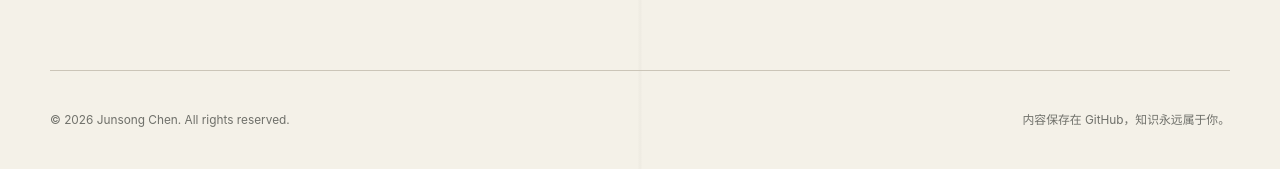
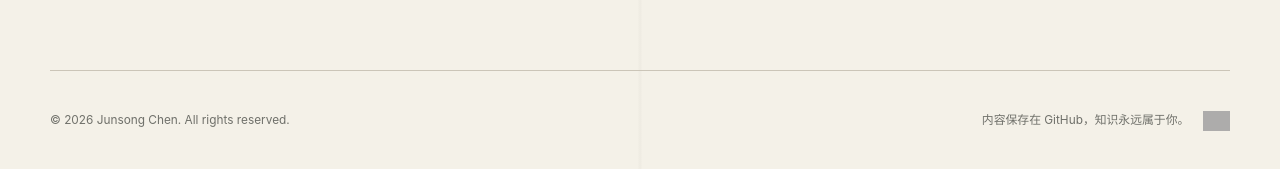
Before and after one commit to lawrence-cj/paper-recap, a plain HTML site: page index.html in a window 1280 px wide. Shown: the part 1404-1573 px from the top of the page. Drawn offline with nearby package versions, Linux system fonts and the light colour scheme; grey boxes are pictures that could not be loaded; a script that the page names is missing.

Commit message:
feat: add privacy-friendly visit counter

```diff
--- a/assets/styles.css
+++ b/assets/styles.css
@@ -123,7 +123,11 @@ kbd { padding: 0 6px; border: 1px solid var(--line); border-radius: 4px; color:
 .empty-state p { margin: 0 0 18px; color: var(--muted); }
 .empty-state button { padding: 8px 15px; border: 1px solid var(--ink); border-radius: 99px; color: var(--paper); background: var(--ink); }
 
-footer { width: min(1180px, calc(100% - 40px)); margin: 0 auto; padding: 28px 0 40px; display: flex; justify-content: space-between; border-top: 1px solid var(--line); color: var(--muted); font-size: 0.74rem; }
+footer { width: min(1180px, calc(100% - 40px)); margin: 0 auto; padding: 28px 0 40px; display: flex; gap: 18px; flex-wrap: wrap; justify-content: space-between; border-top: 1px solid var(--line); color: var(--muted); font-size: 0.74rem; }
+.footer-meta { display: flex; gap: 14px; align-items: center; flex-wrap: wrap; justify-content: flex-end; }
+.visit-counter { display: inline-flex; opacity: 0.82; transition: opacity 150ms ease; }
+.visit-counter:hover { opacity: 1; }
+.visit-counter img { display: block; height: 20px; }
 
 dialog { width: min(820px, calc(100% - 32px)); max-height: calc(100vh - 32px); padding: 0; overflow-y: auto; overscroll-behavior: contain; border: 0; border-radius: 2px; color: var(--ink); background: var(--paper); box-shadow: var(--shadow); }
 dialog::backdrop { background: rgba(20, 19, 17, 0.65); backdrop-filter: blur(5px); }
--- a/index.html
+++ b/index.html
@@ -75,7 +75,12 @@
 
     <footer>
       <p>© 2026 Junsong Chen. All rights reserved.</p>
-      <p>内容保存在 GitHub，知识永远属于你。</p>
+      <div class="footer-meta">
+        <p>内容保存在 GitHub，知识永远属于你。</p>
+        <a class="visit-counter" href="https://hits.sh/junsongc.top/paper-recap/" target="_blank" rel="noopener" aria-label="查看 Paper Recap 访问统计">
+          <img src="https://hits.sh/junsongc.top/paper-recap.svg?style=flat-square&amp;label=views&amp;color=b14935&amp;labelColor=25231f" alt="Paper Recap 总访问次数" />
+        </a>
+      </div>
     </footer>
 
     <dialog id="paper-dialog" aria-labelledby="dialog-title">
```
